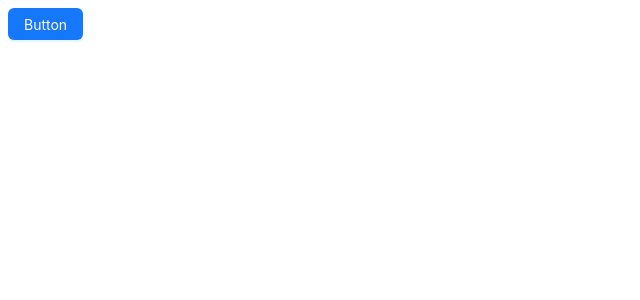
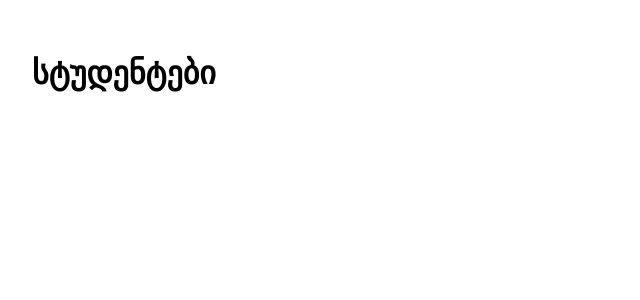
Before and after one commit to teonateona12/tetrobyte-front, a Next.js app: page / in a window 1280 px wide. Shown: the top 300 px of the page, without its empty margins (0-640 px from the left). Built offline with nearby package versions, Linux system fonts and the light colour scheme.

Commit message:
feat: create student types

```diff
--- a/package.json
+++ b/package.json
@@ -12,6 +12,7 @@
     "@ant-design/cssinjs": "^1.21.0",
     "@ant-design/icons": "^5.4.0",
     "antd": "^5.19.3",
+    "axios": "^1.7.2",
     "next": "14.2.5",
     "react": "^18",
     "react-dom": "^18"
--- a/src/app/page.tsx
+++ b/src/app/page.tsx
@@ -1,5 +1,17 @@
-import { Button } from "antd";
+"use client";
+import { Student } from "@/types/student";
+import { Table } from "antd";
+import axios from "axios";
+import { useState, useEffect } from "react";
 
 export default function Home() {
-  return <Button type="primary">Button</Button>;
+  const [students, setStudents] = useState<Student[]>([]);
+  const [loading, setLoading] = useState<boolean>(true);
+
+  console.log(students);
+  return (
+    <div style={{ padding: "24px", overflowX: "auto" }}>
+      <h1>სტუდენტები</h1>
+    </div>
+  );
 }
--- /dev/null
+++ b/src/types/student.ts
@@ -0,0 +1,21 @@
+export interface Student {
+  idNumber: string;
+  code: string;
+  name: string;
+  lastName: string;
+  yearOfSubmission: number;
+  graduationYear: number;
+  status: string;
+  school: string;
+  program: string;
+  email: string;
+  voucher: string;
+  grant: string;
+  citizenship: string;
+  dateOfBirth: string;
+  cityOfBirth: string;
+  language: string;
+  course: string;
+  mobility: string;
+  agent: string;
+}
```
Also changed, not shown: 1 other file (tests, documents, lock files or other folders).
